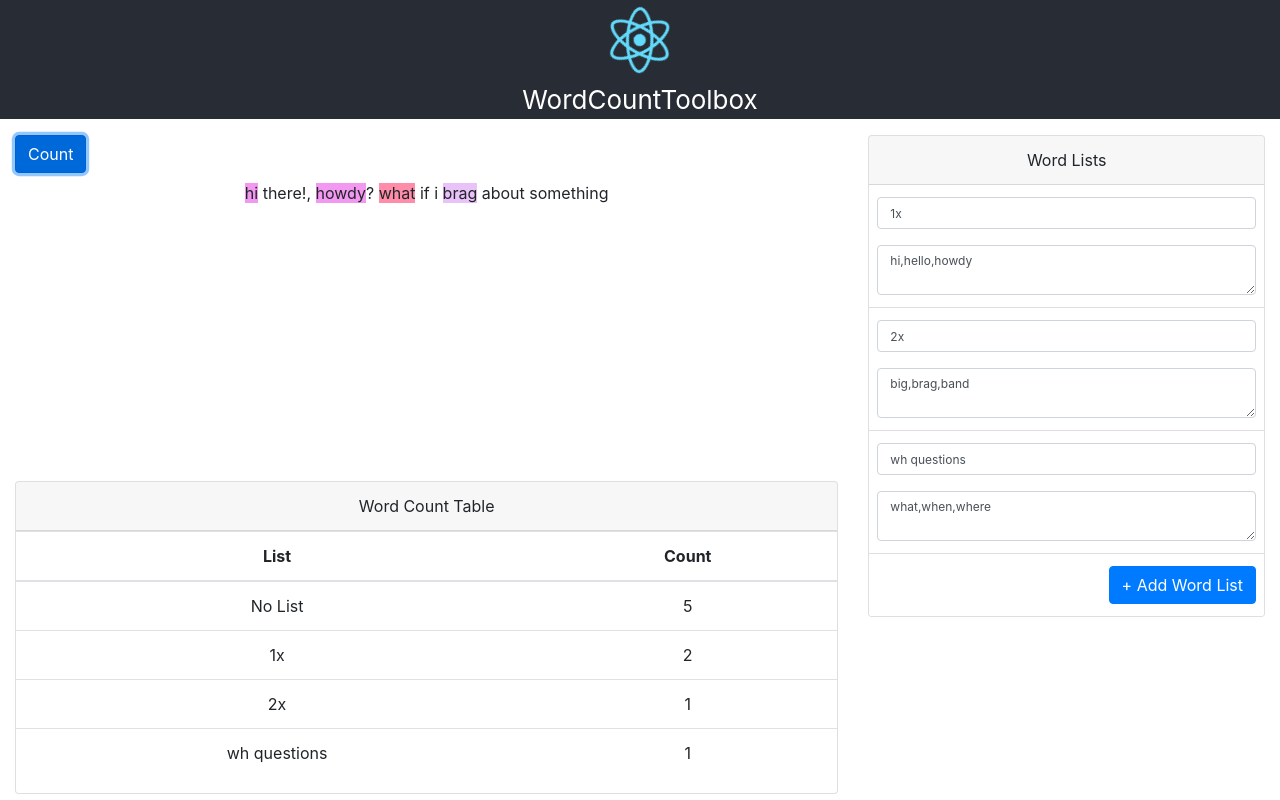
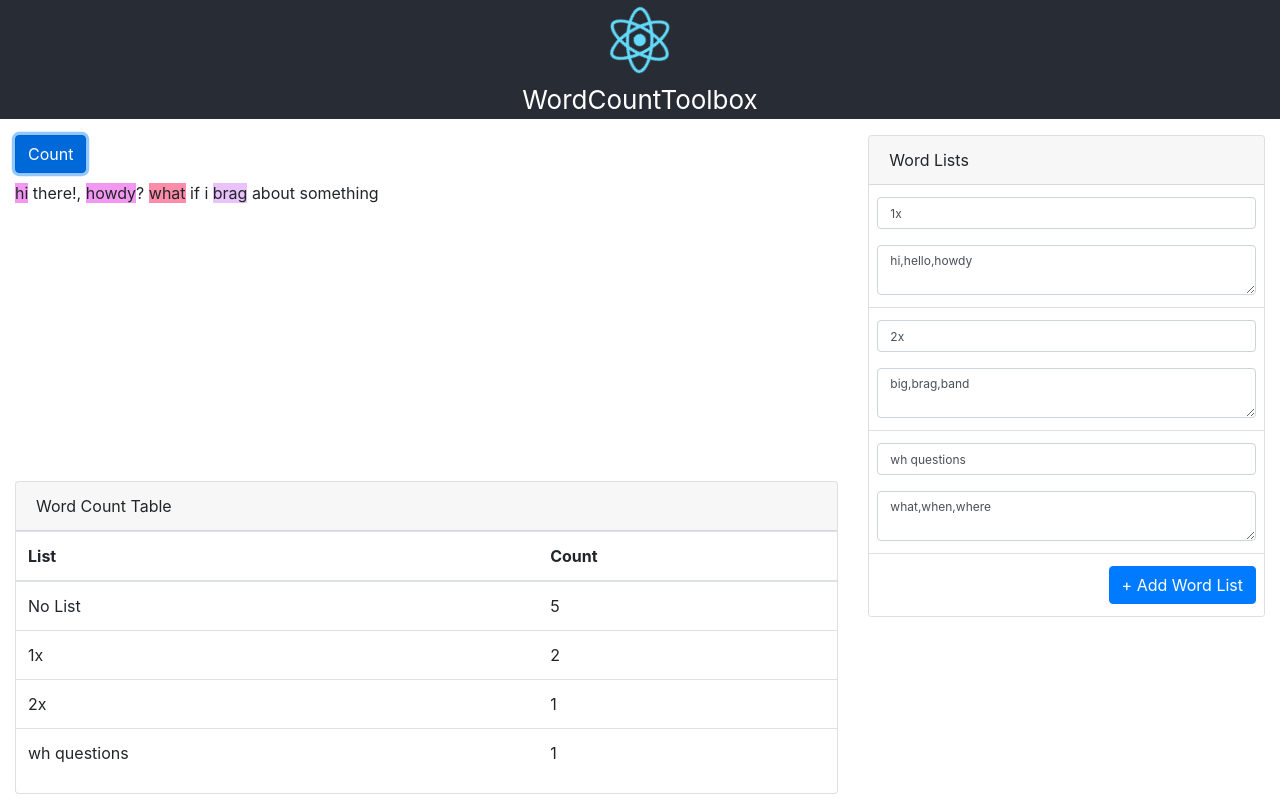
Before and after one commit to ehsabd/wordcounttoolbox, a React (Create React App) app: page / in a window 1280 px wide. Both pictures are taken after a click on the button "Count". Built offline with nearby package versions, Linux system fonts and the light colour scheme.

Commit message:
Fix styles for long texts

```diff
--- a/src/App.css
+++ b/src/App.css
@@ -1,7 +1,3 @@
-.App {
-  text-align: center;
-}
-
 .App-logo {
   height: 10vmin;
   pointer-events: none;
@@ -40,3 +36,8 @@
 .word-lists input, .word-lists textarea{
   font-size: 12px !important;
 }
+
+div.result-text-wrap > span {
+  white-space: pre;
+  word-break: break-all;
+}
--- a/src/WordCountResultText.js
+++ b/src/WordCountResultText.js
@@ -26,7 +26,7 @@ export default class WordCountResultText extends Component{
     }
 
     return (
-        <div style={{height:this.props.height}} className={this.state.isHovered?"border":""}>
+        <div style={{height:this.props.height, overflowY:'scroll'}} className={this.state.isHovered?"border":""}>
             <div className="result-text-wrap" onClick={this.props.switchedToEditor}
             onMouseEnter={()=>{this.setState({isHovered:true})}}
             onMouseLeave={()=>{this.setState({isHovered:false})}}>
```
